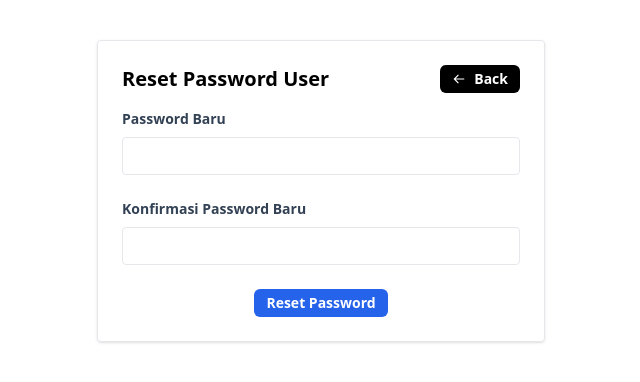
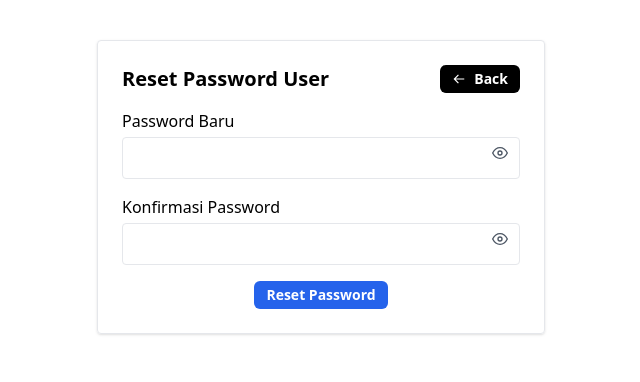
Before and after one commit to Nabilfadilah/authentication, a React (Vite) app in the folder frontend/: page /admin/reset-password/1 in a window 1280 px wide. Shown: the top 382 px of the page, without its empty margins (319-959 px from the left). Built offline with nearby package versions, Linux system fonts and the light colour scheme; sample sign-in values are in the browser's storage.

Commit message:
Menambah icon eye dan menjalankan fungsinya untuk reset password

```diff
--- a/frontend/src/pages/admin/ResetPassword.jsx
+++ b/frontend/src/pages/admin/ResetPassword.jsx
@@ -7,6 +7,7 @@ import Typography from "../../components/elements/text/Typography";
 import ButtonAll from "../../components/elements/button/Index";
 import InputForm from "../../components/elements/input/Index";
 import {BiArrowBack} from "react-icons/bi";
+import {FiEye, FiEyeOff} from "react-icons/fi";
 
 const ResetPasswordForm = () => {
   const {id} = useParams(); // ambil id user dari parameter URL
@@ -16,6 +17,9 @@ const ResetPasswordForm = () => {
   const [newPassword, setNewPassword] = useState(""); // state untuk password baru
   const [confirmPassword, setConfirmPassword] = useState(""); // state untuk konfirmasi password baru
   const [message, setMessage] = useState(""); // state untuk pesan error atau sukses
+
+  const [showNewPassword, setShowNewPassword] = useState(false); // state untuk melihat/menutup new password
+  const [showConfirmPassword, setShowConfirmPassword] = useState(false); // state untuk melihat/menutup konfirm new password
 
   const handleReset = async (e) => {
     e.preventDefault();
@@ -70,24 +74,50 @@ const ResetPasswordForm = () => {
       </p>
 
       <form onSubmit={handleReset}>
-        <div className="mb-4">
-          <InputForm
-            label="Password Baru"
-            type="password"
-            value={newPassword}
-            onChange={(e) => setNewPassword(e.target.value)}
+        {/* New Password */}
+        <div className="mb-4 relative">
+          <label className="block mb-1 font-medium">Password Baru</label>
+
+          {/* tipe input bisa berubah dari "password" ke "text" tergantung state showNewPassword */}
+          <input
+            type={showNewPassword ? "text" : "password"} // toggle tipe input
+            value={newPassword} // nilai input diambil dari state newPassword
+            onChange={(e) => setNewPassword(e.target.value)} // update state saat user mengetik
+            className="w-full px-4 py-2 border rounded focus:outline-none focus:ring"
             required
           />
+
+          {/* Icon mata / mata tertutup untuk toggle visibility */}
+          {/* Posisi absolut agar icon berada di dalam input, sisi kanan */}
+          <div
+            className="absolute top-9 right-3 text-gray-600 cursor-pointer"
+            onClick={() => setShowNewPassword(!showNewPassword)} // toggle visibilitas
+          >
+            {/* tampilkan icon FiEyeOff jika password sedang terlihat, jika tidak FiEye */}
+            {showNewPassword ? <FiEyeOff /> : <FiEye />}
+          </div>
         </div>
 
-        <div className="mb-4">
-          <InputForm
-            label="Konfirmasi Password Baru"
-            type="password"
-            value={confirmPassword}
-            onChange={(e) => setConfirmPassword(e.target.value)}
+        {/* Confirm Password */}
+        <div className="mb-4 relative">
+          <label className="block mb-1 font-medium">Konfirmasi Password</label>
+
+          <input
+            type={showConfirmPassword ? "text" : "password"}
+            value={confirmPassword} // nilai diambil dari state confirmPassword
+            onChange={(e) => setConfirmPassword(e.target.value)} // update state saat diketik
+            className="w-full px-4 py-2 border rounded focus:outline-none focus:ring"
             required
           />
+
+          {/* icon mata toggle untuk konfirmasi password */}
+          <div
+            className="absolute top-9 right-3 text-gray-600 cursor-pointer"
+            onClick={() => setShowConfirmPassword(!showConfirmPassword)} // toggle state
+          >
+            {/* tampilkan icon sesuai state showConfirmPassword */}
+            {showConfirmPassword ? <FiEyeOff /> : <FiEye />}
+          </div>
         </div>
 
         <div className="text-center">
```
